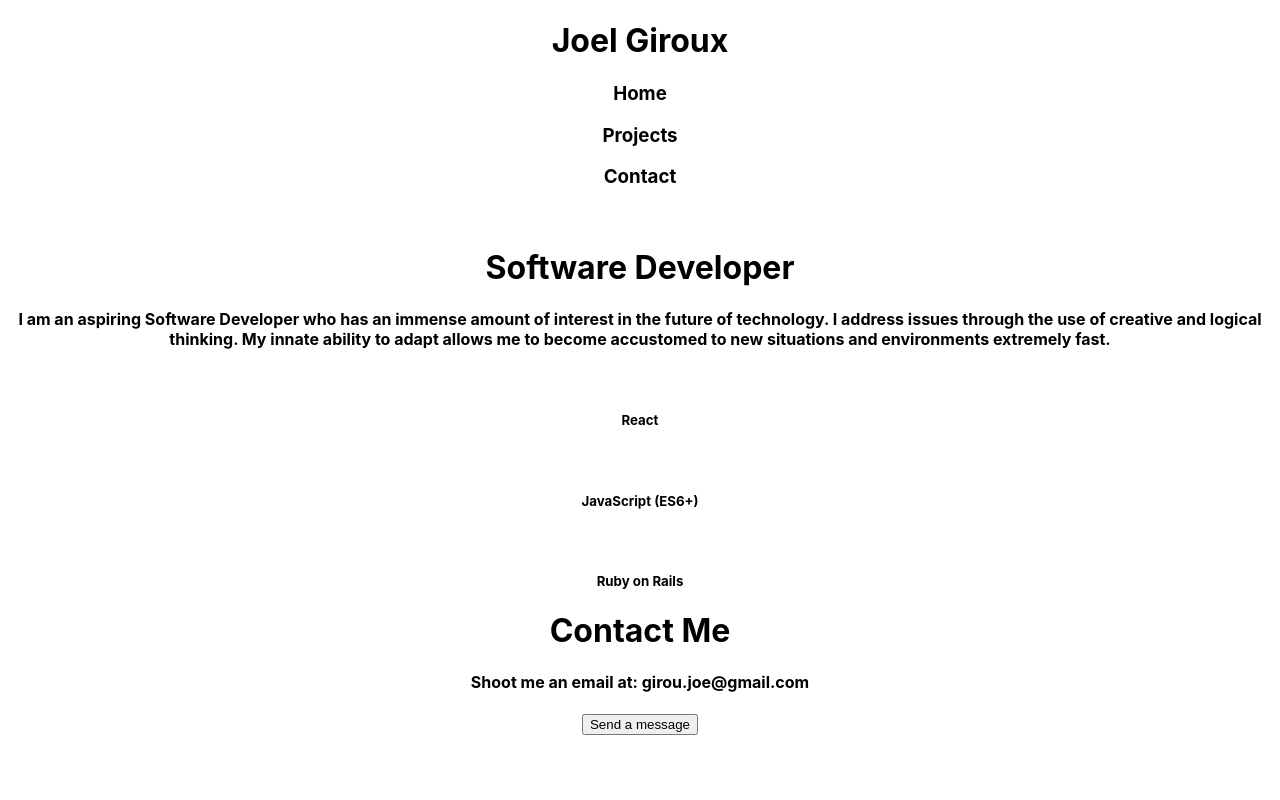
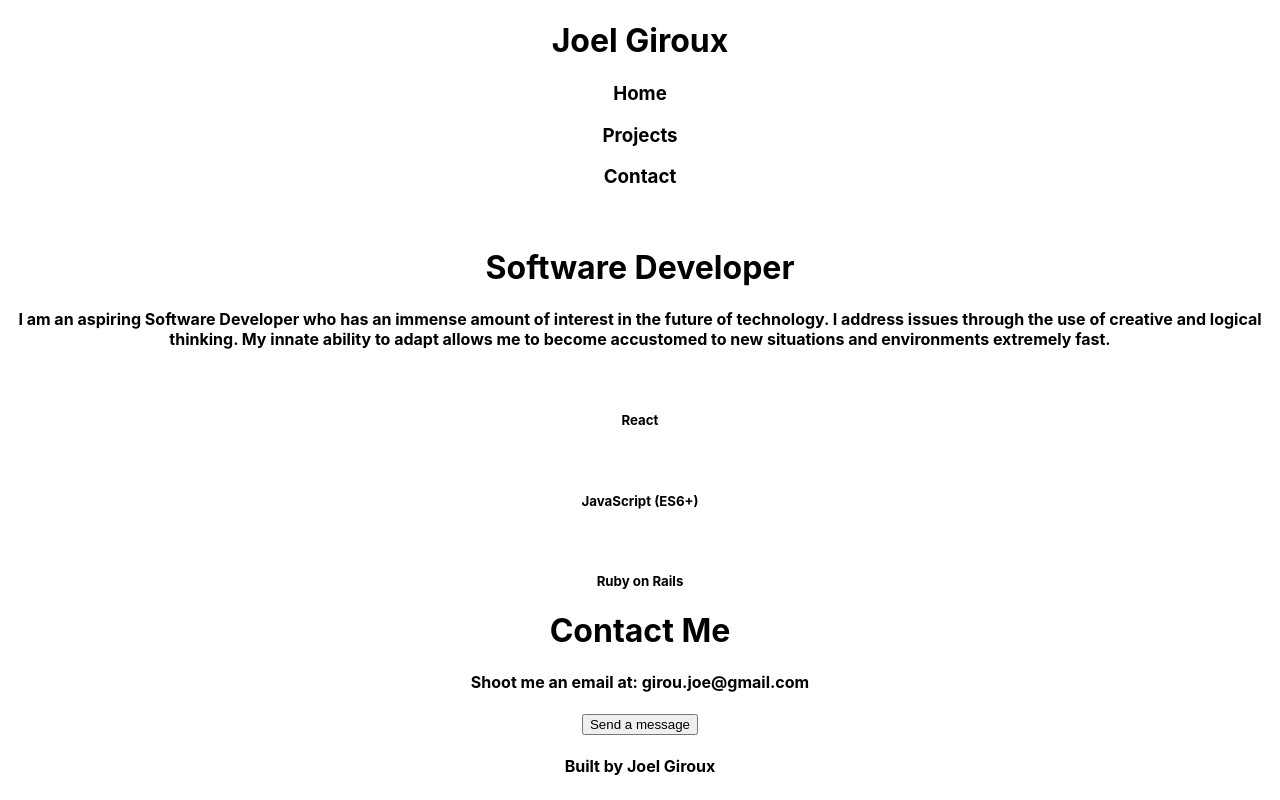
Before and after one commit to Nimeroo/Portfolio, a React (Create React App) app in the folder client/: page / in a window 1280 px wide. Built offline with nearby package versions, Linux system fonts and the light colour scheme.

Commit message:
projects screen imported to app and routes for home and projects setup

```diff
--- a/client/src/App.js
+++ b/client/src/App.js
@@ -1,12 +1,21 @@
 import "./App.css";
+import { Route, Routes } from "react-router-dom";
 import Nav from "./Components/Nav/Nav";
 import Home from "./Screens/Home/Home";
+import Projects from "./Screens/Projects/Projects";
+import Footer from "./Components/Footer/Footer";
 
 function App() {
-  return <div className="App">
-    <Nav />
-    <Home />
-  </div>;
+  return (
+    <div className="App">
+      <Nav />
+      <Routes>
+        <Route exact path="/" element={<Home />} />
+        <Route path="/projects" element={<Projects />} />
+      </Routes>
+      <Footer />
+    </div>
+  );
 }
 
 export default App;
```
